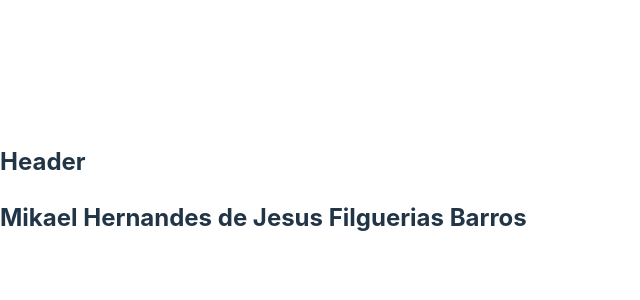
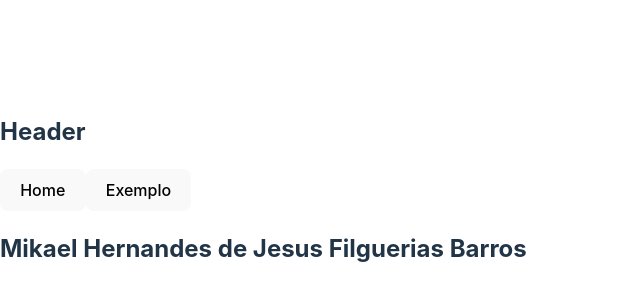
Before and after one commit to wmikael/ppgs_labprog_front, a React (Vite) app: page / in a window 1280 px wide. Shown: the part 210-510 px from the top of the page, without its empty margins (0-640 px from the left). Built offline with nearby package versions, Linux system fonts and the light colour scheme.

Commit message:
fix: :adhesive_bandage: ajusta componentes

```diff
--- /dev/null
+++ b/src/components/Header.jsx
@@ -0,0 +1,15 @@
+import { Link } from "react-router-dom";
+
+export function Header() {
+  return (
+    <div>
+      <h2>Header</h2>
+      <Link to="/">
+        <button>Home</button>
+      </Link>
+      <Link to="/Exemplo">
+        <button>Exemplo</button>
+      </Link>
+    </div>
+  );
+}
--- a/src/pages/Header.jsx
+++ /dev/null
@@ -1,7 +0,0 @@
-export function Header() {
-  return (
-  <div>
-    <h2>Header</h2>
-  </div>
-  )
-}
```
Also changed, not shown: src/layouts/DefaultLayout.jsx (+8 -8 lines).
